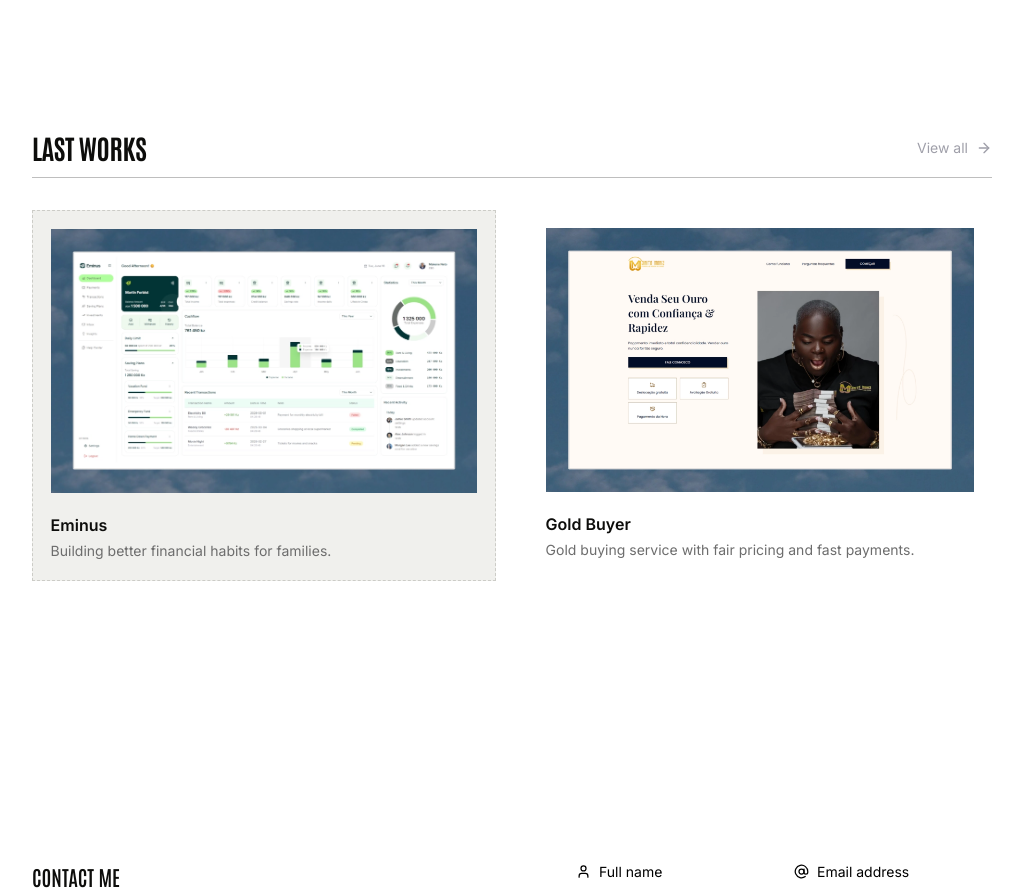
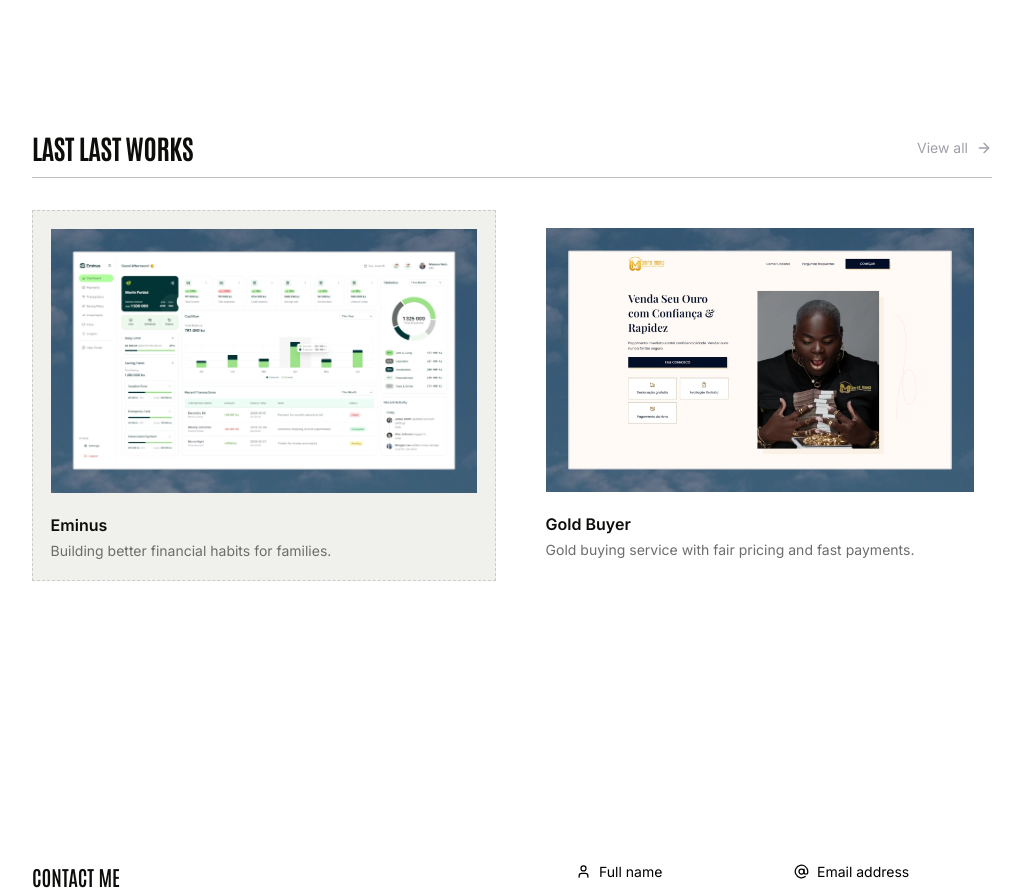
Before and after one commit to makeneto/makenedev, a React (Vite) app: page / in a window 1280 px wide. Shown: the part 1380-2273 px from the top of the page, without its empty margins (128-1151 px from the left). Built offline with nearby package versions, Linux system fonts and the light colour scheme; no server answers; a web font is replaced by a local one.

Commit message:
style(Home): update ShowcaseSection title for consistency and add MyServices component

```diff
--- a/src/pages/Home.tsx
+++ b/src/pages/Home.tsx
@@ -5,13 +5,15 @@ import ContactSection from "../components/contact/ContactSection"
 import HomeHeader from "../components/headers/HomeHeader"
 import ShowcaseSection from "../components/showcase-section/ShowcaseSection"
 import QuoteOfTheWeek from "../components/QuoteOfTheWeek"
+import MyServices from "../components/myServices/MyServices"
 
 export default function Home() {
   return (
     <React.Fragment>
       <HomeHeader />
+      <MyServices />
       <QuoteOfTheWeek />
-      <ShowcaseSection title="Works" viewAll="/work" items={works} isHomePage />
+      <ShowcaseSection title="Last Works" viewAll="/work" items={works} isHomePage />
 
       {/* <VerticalBlogList /> */}
       <ContactSection className="mt-50 sm:mt-70" />
```
